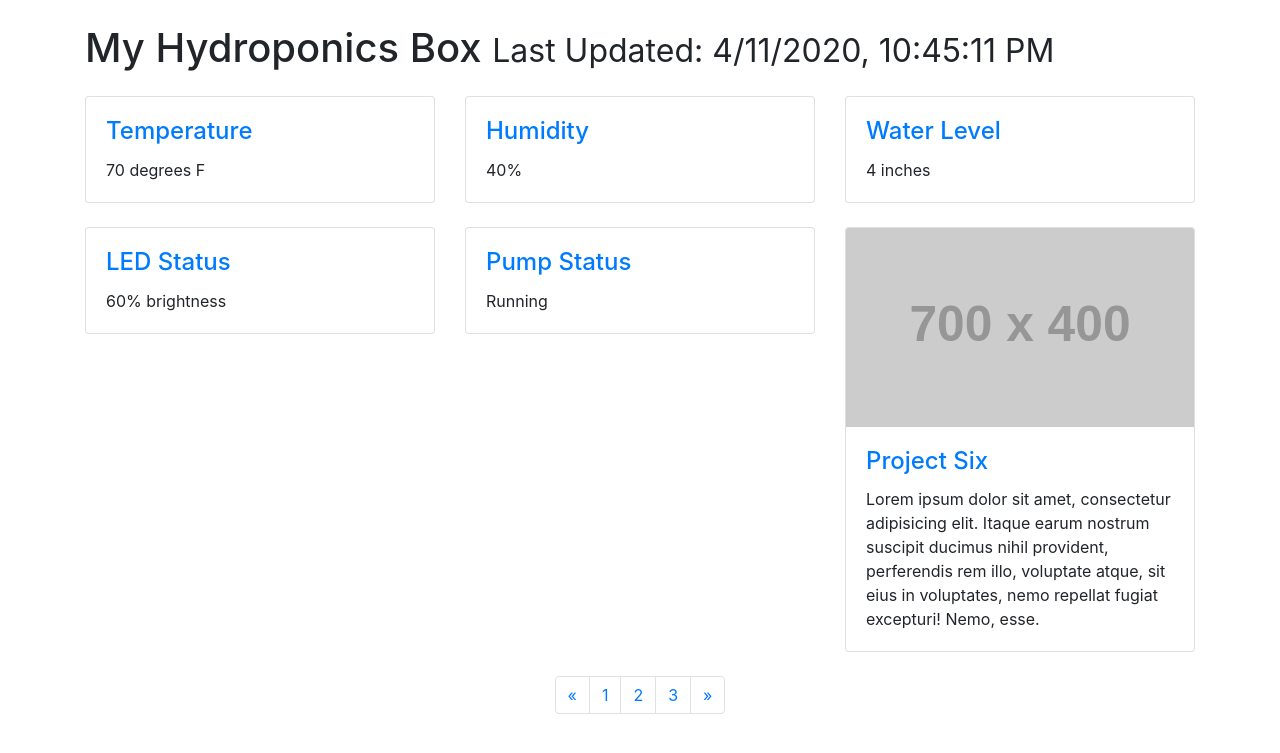
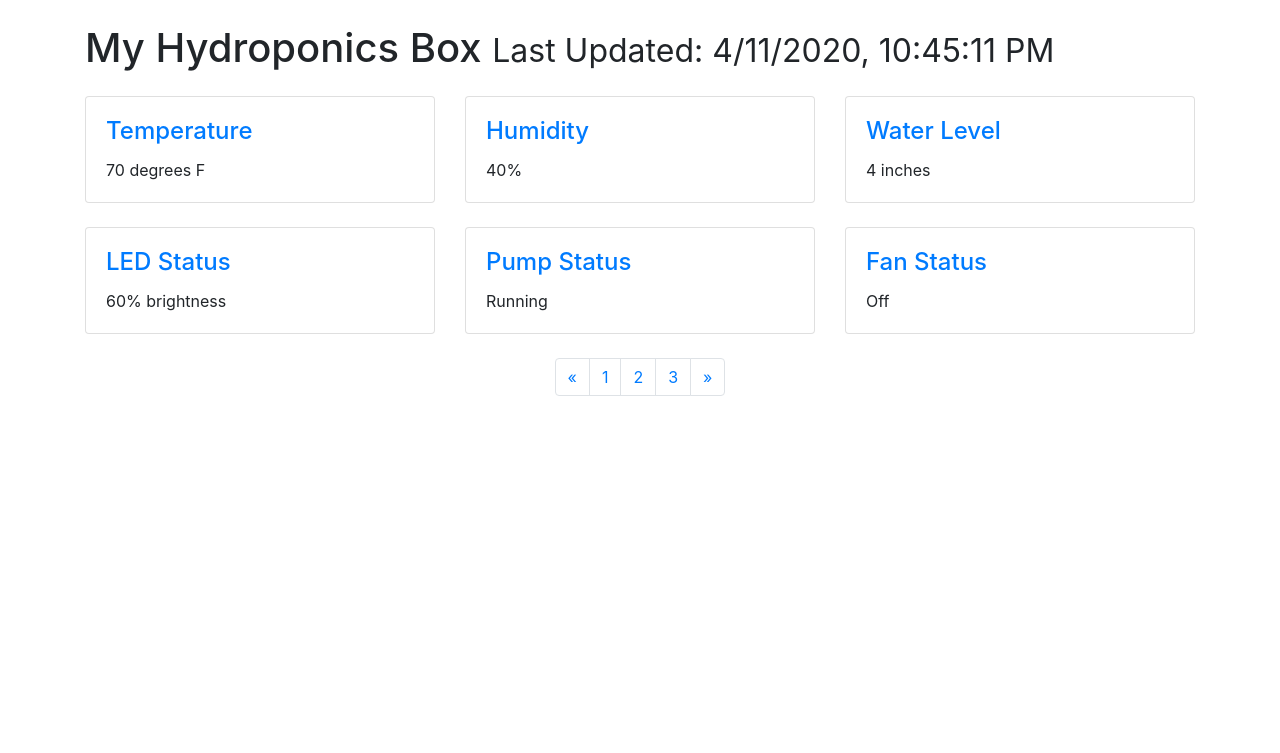
Before and after one commit to phadjian/hydroponics, a Flask app: page / in a window 1280 px wide. Shown: the top 753 px of the page. Run offline with Flask 2, Linux system fonts and the light colour scheme; grey boxes labelled with a size stand in for pictures from a placeholder-image service; some libraries are stand-ins or nearby versions.

Commit message:
fiddling

```diff
--- a/webapp/templates/newPage.html
+++ b/webapp/templates/newPage.html
@@ -72,12 +72,11 @@
     </div>
     <div class="col-lg-4 col-sm-6 mb-4">
       <div class="card h-100">
-        <a href="#"><img class="card-img-top" src="http://placehold.it/700x400" alt=""></a>
         <div class="card-body">
           <h4 class="card-title">
-            <a href="#">Project Six</a>
+            <a href="#">Fan Status</a>
           </h4>
-          <p class="card-text">Lorem ipsum dolor sit amet, consectetur adipisicing elit. Itaque earum nostrum suscipit ducimus nihil provident, perferendis rem illo, voluptate atque, sit eius in voluptates, nemo repellat fugiat excepturi! Nemo, esse.</p>
+          <p class="card-text">Off</p>
         </div>
       </div>
     </div>
```
